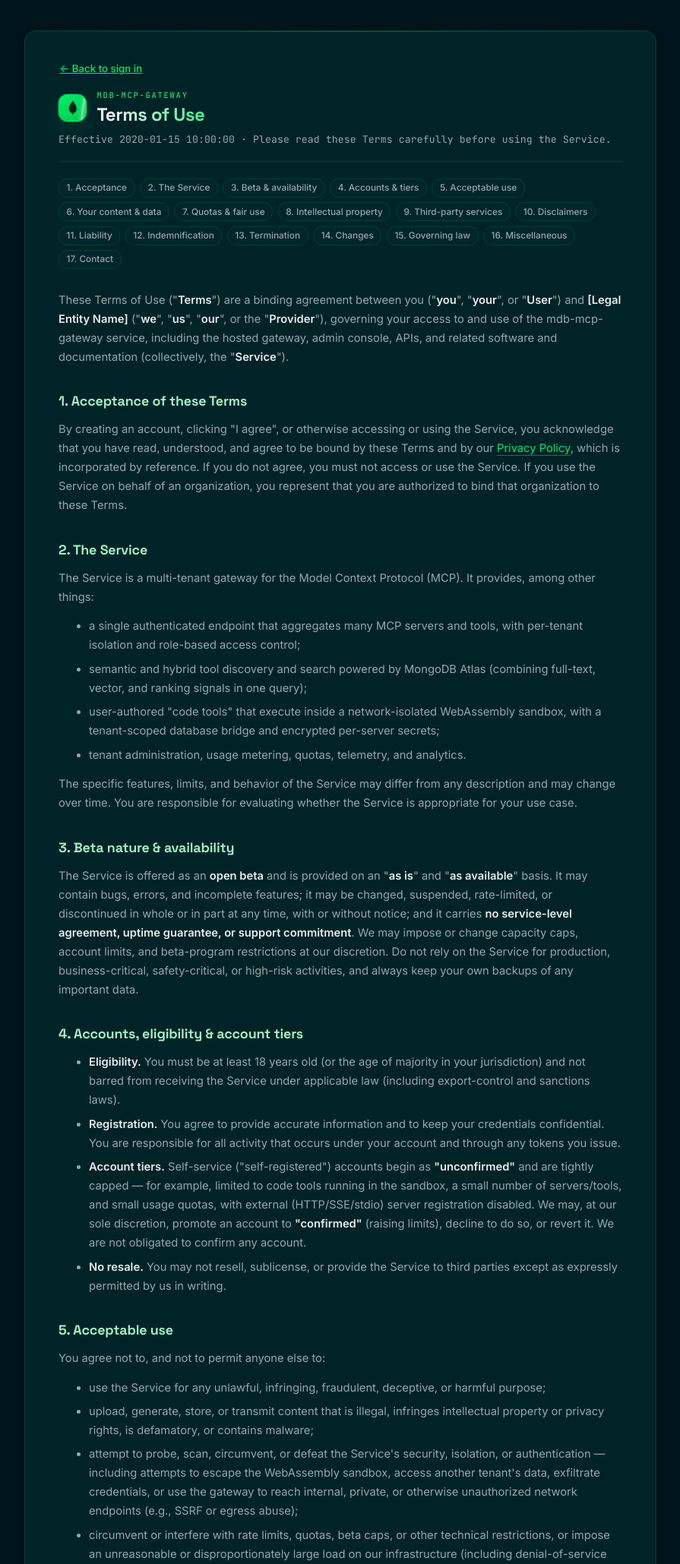
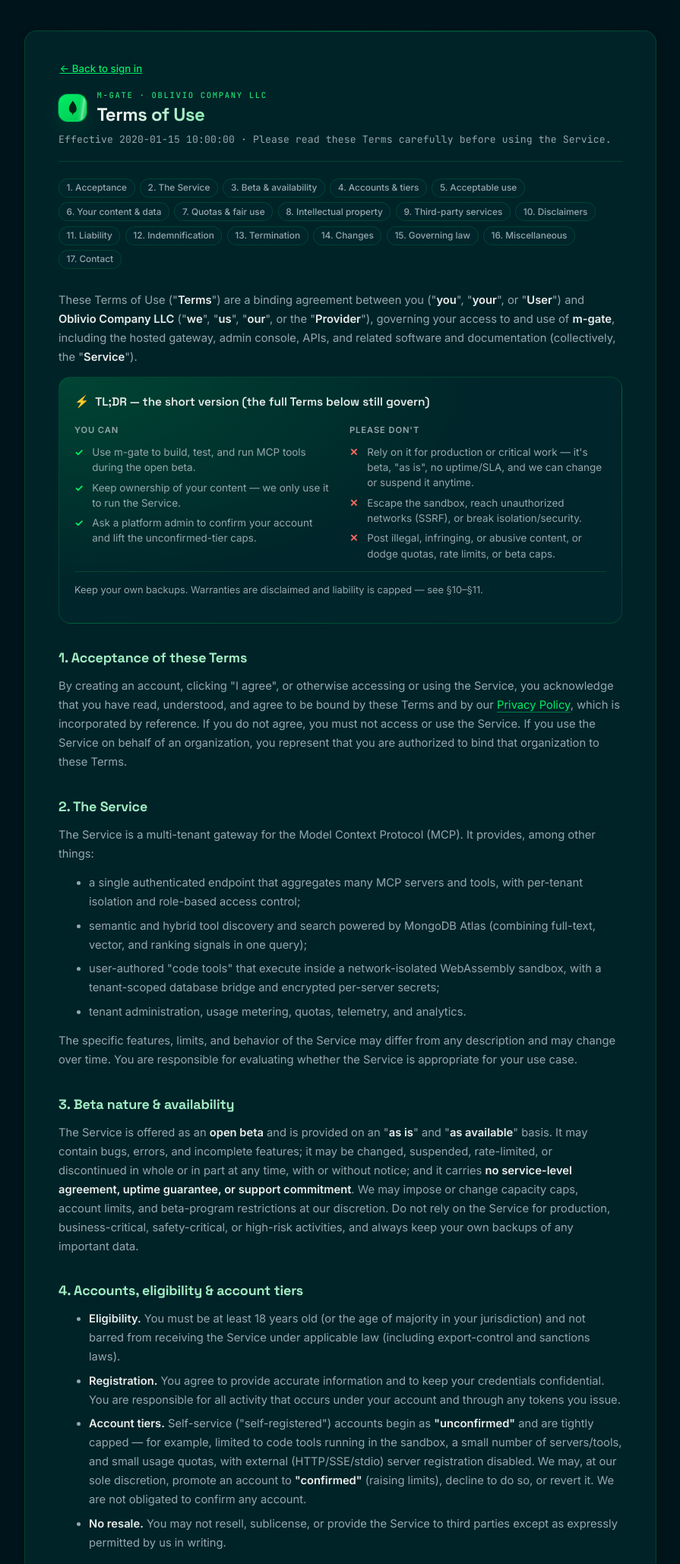
Before and after one commit to ranfysvalle02/m-gate, a Python web app: template gateway/templates/terms.html in a window 1280 px wide. Shown: the top 2059 px of the page at 76% size, without its empty margins (192-1087 px from the left). Run offline with Jinja, Linux system fonts and the light colour scheme; the template is opened without the code that fills it: most values are stand-ins (such as "Sample title", 1, 10 or a date in 2020).

Commit message:
docs(legal): finalize Terms & Privacy for m-gate by Oblivio Company LLC
- Replace all placeholders: legal entity = Oblivio Company LLC, governing law =
  Delaware, contact = oblivio-company.com / github.com/ranfysvalle02.
- Brand user-facing surfaces as "m-gate" (kept the technical "mdb-mcp-gateway"
  project/package/serverInfo identifiers untouched).
- Add a plain-language TL;DR dos/don'ts box to both legal pages.
- Remove now-stale operator-note comments from the templates.

```diff
--- a/gateway/static/styles.css
+++ b/gateway/static/styles.css
@@ -3683,6 +3683,92 @@
   transform: translateY(-1px);
 }
 
+/* Plain-language "dos / don'ts" summary box at the top of each legal page. */
+.legal-tldr {
+  position: relative;
+  margin: 0 0 1.7rem;
+  padding: 1.15rem 1.25rem;
+  border: 1px solid var(--border);
+  border-radius: var(--radius-lg);
+  overflow: hidden;
+  background:
+    radial-gradient(130% 150% at 0% 0%, var(--accent-soft), transparent 58%),
+    var(--surface-soft);
+}
+
+.legal-tldr-head {
+  display: flex;
+  align-items: center;
+  gap: 0.5rem;
+  font-family: var(--font-display);
+  font-size: 0.96rem;
+  font-weight: 600;
+  color: var(--text-primary);
+  margin-bottom: 0.95rem;
+}
+
+.legal-tldr-grid {
+  display: grid;
+  grid-template-columns: 1fr 1fr;
+  gap: 0.9rem 1.5rem;
+}
+
+@media (max-width: 640px) {
+  .legal-tldr-grid {
+    grid-template-columns: 1fr;
+  }
+}
+
+.legal-tldr-col h3 {
+  margin: 0 0 0.55rem;
+  font-size: 0.7rem;
+  font-weight: 600;
+  text-transform: uppercase;
+  letter-spacing: 0.08em;
+  color: var(--text-secondary);
+}
+
+.legal-tldr-col ul {
+  margin: 0;
+  padding: 0;
+  list-style: none;
+}
+
+.legal-tldr-col li {
+  position: relative;
+  padding-left: 1.45rem;
+  margin-bottom: 0.45rem;
+  font-size: 0.84rem;
+  line-height: 1.5;
+  color: var(--text-secondary);
+}
+
+.legal-tldr-do li::before,
+.legal-tldr-dont li::before {
+  position: absolute;
+  left: 0;
+  top: 0;
+  font-weight: 700;
+}
+
+.legal-tldr-do li::before {
+  content: "✓";
+  color: var(--success);
+}
+
+.legal-tldr-dont li::before {
+  content: "✕";
+  color: var(--danger);
+}
+
+.legal-tldr-foot {
+  margin: 1rem 0 0;
+  padding-top: 0.8rem;
+  border-top: 1px solid var(--border);
+  font-size: 0.8rem;
+  color: var(--text-secondary);
+}
+
 .legal-body {
   font-size: 0.92rem;
   line-height: 1.7;
--- a/gateway/templates/base.html
+++ b/gateway/templates/base.html
@@ -74,7 +74,7 @@
             </svg>
           </div>
           <div>
-            <div class="brand-kicker">mdb-mcp-gateway</div>
+            <div class="brand-kicker">m-gate</div>
             <div class="brand-title">Admin Console</div>
           </div>
         </div>
--- a/gateway/templates/login.html
+++ b/gateway/templates/login.html
@@ -22,7 +22,7 @@
             </svg>
           </div>
           <div>
-            <div class="brand-kicker">mdb-mcp-gateway</div>
+            <div class="brand-kicker">m-gate</div>
             <h1 class="brand-title">Admin Login</h1>
           </div>
         </div>
--- a/gateway/templates/register.html
+++ b/gateway/templates/register.html
@@ -22,7 +22,7 @@
             </svg>
           </div>
           <div>
-            <div class="brand-kicker">mdb-mcp-gateway</div>
+            <div class="brand-kicker">m-gate</div>
             <h1 class="brand-title">Create your beta account</h1>
           </div>
         </div>
--- a/gateway/templates/terms.html
+++ b/gateway/templates/terms.html
@@ -1,14 +1,9 @@
 <!DOCTYPE html>
-<!--
-  OPERATOR NOTE (not shown to users): This is a customizable template, not legal
-  advice. Before going live, replace every [bracketed] placeholder (legal entity,
-  jurisdiction, contact email) and have counsel review it for your jurisdiction.
--->
 <html lang="en">
   <head>
     <meta charset="UTF-8" />
     <meta name="viewport" content="width=device-width, initial-scale=1.0" />
-    <title>Terms of Use — mdb-mcp-gateway</title>
+    <title>Terms of Use — m-gate</title>
     <link rel="preconnect" href="https://fonts.googleapis.com" />
     <link rel="preconnect" href="https://fonts.gstatic.com" crossorigin />
     <link
@@ -29,7 +24,7 @@
               </svg>
             </div>
             <div>
-              <div class="brand-kicker">mdb-mcp-gateway</div>
+              <div class="brand-kicker">m-gate · Oblivio Company LLC</div>
               <h1 class="brand-title">Terms of Use</h1>
             </div>
           </div>
@@ -62,11 +57,38 @@
           <p>
             These Terms of Use ("<strong>Terms</strong>") are a binding agreement between you
             ("<strong>you</strong>", "<strong>your</strong>", or "<strong>User</strong>") and
-            <strong>[Legal Entity Name]</strong> ("<strong>we</strong>", "<strong>us</strong>",
+            <strong>Oblivio Company LLC</strong> ("<strong>we</strong>", "<strong>us</strong>",
             "<strong>our</strong>", or the "<strong>Provider</strong>"), governing your access to
-            and use of the mdb-mcp-gateway service, including the hosted gateway, admin console,
-            APIs, and related software and documentation (collectively, the "<strong>Service</strong>").
+            and use of <strong>m-gate</strong>, including the hosted gateway, admin console, APIs,
+            and related software and documentation (collectively, the "<strong>Service</strong>").
           </p>
+
+          <div class="legal-tldr" role="note">
+            <div class="legal-tldr-head">
+              <span aria-hidden="true">⚡</span> TL;DR — the short version (the full Terms below still govern)
+            </div>
+            <div class="legal-tldr-grid">
+              <div class="legal-tldr-col legal-tldr-do">
+                <h3>You can</h3>
+                <ul>
+                  <li>Use m-gate to build, test, and run MCP tools during the open beta.</li>
+                  <li>Keep ownership of your content — we only use it to run the Service.</li>
+                  <li>Ask a platform admin to confirm your account and lift the unconfirmed-tier caps.</li>
+                </ul>
+              </div>
+              <div class="legal-tldr-col legal-tldr-dont">
+                <h3>Please don't</h3>
+                <ul>
+                  <li>Rely on it for production or critical work — it's beta, "as is", no uptime/SLA, and we can change or suspend it anytime.</li>
+                  <li>Escape the sandbox, reach unauthorized networks (SSRF), or break isolation/security.</li>
+                  <li>Post illegal, infringing, or abusive content, or dodge quotas, rate limits, or beta caps.</li>
+                </ul>
+              </div>
+            </div>
+            <p class="legal-tldr-foot">
+              Keep your own backups. Warranties are disclaimed and liability is capped — see §10–§11.
+            </p>
+          </div>
 
           <h2 id="acceptance">1. Acceptance of these Terms</h2>
           <p>
@@ -282,12 +304,12 @@
 
           <h2 id="law">15. Governing law &amp; disputes</h2>
           <p>
-            These Terms are governed by the laws of <strong>[Your Jurisdiction]</strong>, without
-            regard to its conflict-of-laws rules. You and the Provider agree to the exclusive
-            jurisdiction and venue of the courts located in <strong>[Your Venue]</strong> for any
-            dispute not subject to binding arbitration, and you waive any objection to that venue.
-            To the extent permitted by law, any dispute will be resolved on an individual basis and
-            not as a class action.
+            These Terms are governed by the laws of the <strong>State of Delaware, United
+            States</strong>, without regard to its conflict-of-laws rules. You and the Provider
+            agree to the exclusive jurisdiction and venue of the state and federal courts located in
+            Delaware for any dispute not subject to binding arbitration, and you waive any objection
+            to that venue. To the extent permitted by law, any dispute will be resolved on an
+            individual basis and not as a class action.
           </p>
 
           <h2 id="misc">16. Miscellaneous</h2>
@@ -315,7 +337,11 @@
 
           <h2 id="contact">17. Contact</h2>
           <p>
-            Questions about these Terms? Contact us at <strong>[contact@example.com]</strong>.
+            m-gate is operated by <strong>Oblivio Company LLC</strong>. Questions about these Terms?
+            Reach us at
+            <a href="https://oblivio-company.com" target="_blank" rel="noopener">oblivio-company.com</a>
+            or on GitHub at
+            <a href="https://github.com/ranfysvalle02" target="_blank" rel="noopener">github.com/ranfysvalle02</a>.
           </p>
         </div>
 
```
Also changed, not shown: gateway/templates/privacy.html (+36 -12 lines).
